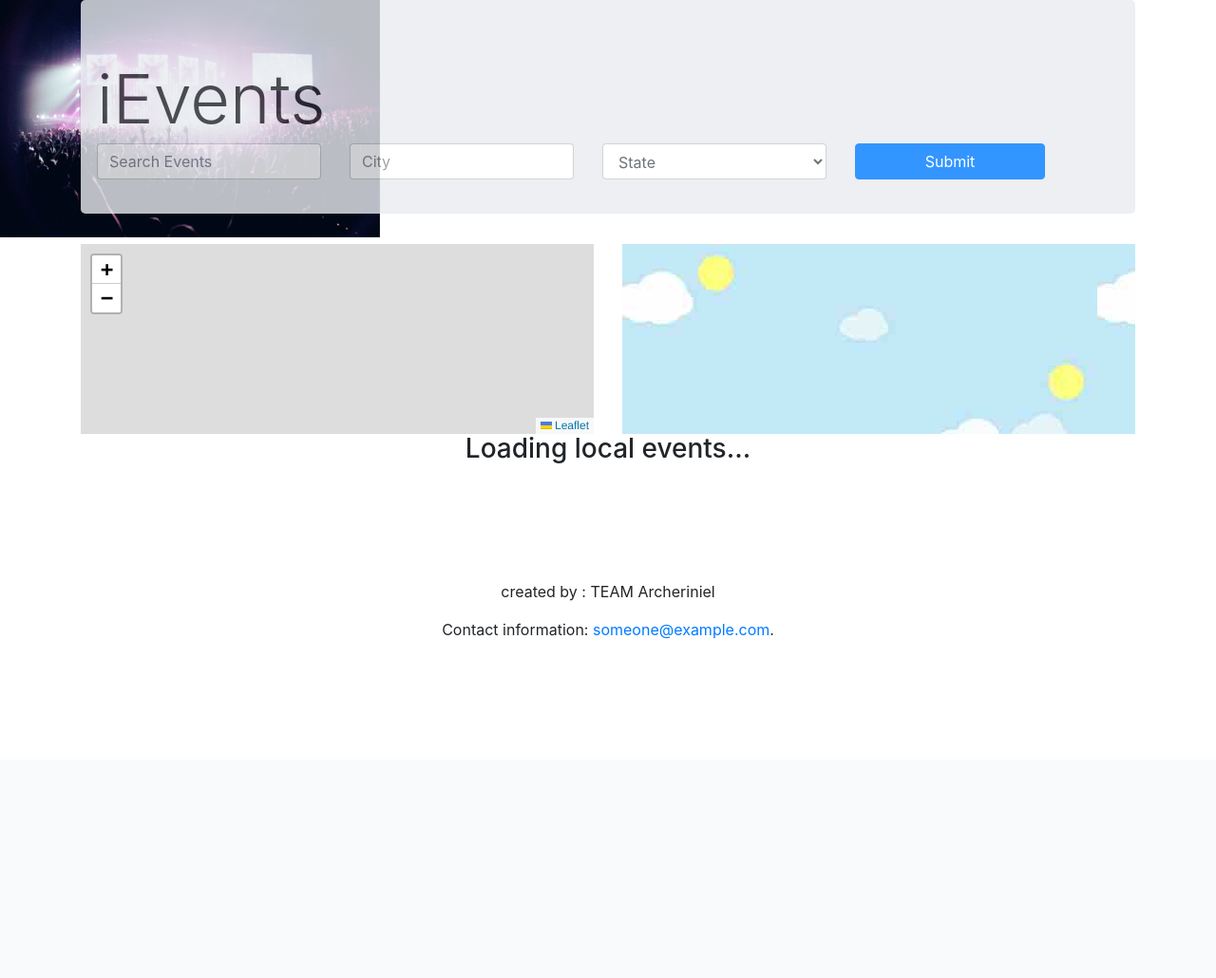
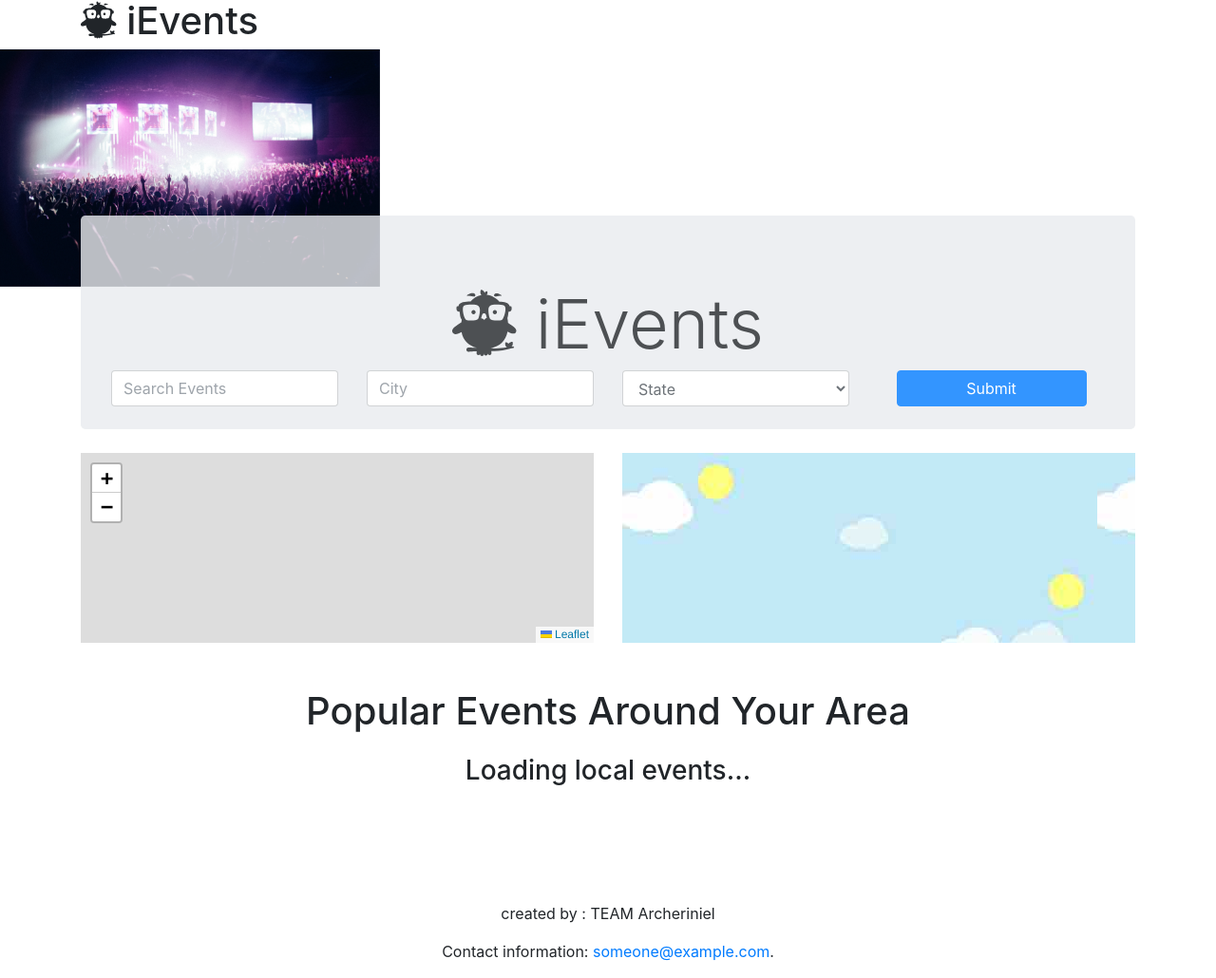
Before and after one commit to danniboi82/Group-project-1, a PHP site: page / in a window 1280 px wide. Shown: the whole page at 95% size. Before the commit the page ends 800 px from the top, so only its background shows below. Run offline with PHP 8.4, Linux system fonts and the light colour scheme; some libraries are stand-ins or nearby versions.

Commit message:
CSS changes to look decent

```diff
--- a/assets/css/style.css
+++ b/assets/css/style.css
@@ -13,14 +13,30 @@ img.resultImage {
     z-index: -1;
 }
 
+.display-3{
+    margin: 10px auto;
+}
+
+.resultTitle{
+    text-align: center;
+    margin: 50px auto 25px auto;
+}
+
+.jumbotronRow{
+    text-align:center;
+    margin: 0 auto;
+}
+
 .jumbotron {
     opacity: 0.8;
     height: 225px;
+    position: relative;
+    top: 175px;
 }
 
-/* #moveDown {
-   margin-top: 50px;
-} */
+.mainWrapper{
+    margin-top: 200px;
+}
 
 #weather {
     height : 400px;
@@ -78,3 +94,8 @@ footer{
 input.is-invalid {
     color: red;
 }
+
+#footer {
+        position: absolute;;
+        bottom:0;
+}
--- a/assets/javascript/javascript.js
+++ b/assets/javascript/javascript.js
@@ -163,6 +163,8 @@ $(document).ready(function () {
 
         if (!userCity.match(/^[a-zA-Z \-]*$/)) {
             $("#userCity").addClass("is-invalid");
+            $("#state").removeClass("is-invalid");
+            $("#userSearch").removeClass("is-invalid");
             return;
         }
         if (!userCity && !userState && !userSearch) {
--- a/index.html
+++ b/index.html
@@ -15,10 +15,19 @@
     <link rel="stylesheet" href="https://unpkg.com/leaflet@1.2.0/dist/leaflet.css" integrity="sha512-M2wvCLH6DSRazYeZRIm1JnYyh22purTM+FDB5CsyxtQJYeKq83arPe5wgbNmcFXGqiSH2XR8dT/fJISVA1r/zQ=="
         crossorigin="" />
     <link rel="stylesheet" href="assets/css/style.css" type="text/css">
+    <script defer src="https://use.fontawesome.com/releases/v5.0.6/js/all.js"></script>
 </head>
 
 <body>
 
+    <nav>
+        <div class="container">
+            <h1 id='brand'>
+                <i class="fab fa-earlybirds"></i> iEvents
+            </h1>
+
+        </div>
+    </nav>
 
     <!-- PICTURE Carousel -->
     <div id="carouselExampleIndicators" class="carousel slide" data-ride="carousel">
@@ -27,12 +36,10 @@
                 <img class="d-block w-100" src="assets/images/pexels-photo-154147.jpg" alt="First slide" height="250">
             </div>
             <div class="carousel-item">
-                <img class="d-block w-100" src="assets/images/00-miraflores-golf-course.jpg"
-                    alt="Second slide" height="250">
+                <img class="d-block w-100" src="assets/images/00-miraflores-golf-course.jpg" alt="Second slide" height="250">
             </div>
             <div class="carousel-item">
-                <img class="d-block w-100" src="assets/images/yoga.jpg" alt="Third slide"
-                    height="250">
+                <img class="d-block w-100" src="assets/images/yoga.jpg" alt="Third slide" height="250">
             </div>
         </div>
     </div>
@@ -40,11 +47,12 @@
 
     <div class="container">
         <!-- JumboTron and SEARCH section -->
-        <div class="jumbotron">
+        <div class="jumbotron jumbotronRow">
+            <h1 class="display-3">
+                <i class="fab fa-earlybirds"></i> iEvents</h1>
+            <form>
 
-            <div class="row">
-                <h1 class="display-3">iEvents</h1>
-                <form>
+
                 <div class="row">
                     <!-- <div class="form-group"> -->
                     <div class="col-sm-3">
@@ -120,9 +128,9 @@
                 </div>
             </form>
         </div>
-        </div>
 
         <!-- MAP AND WEATHER SECTION -->
+        <div class="mainWrapper">
             <div class="row" id="moveDown">
                 <div class="col-sm-6">
                     <div id="map" style="height:200px; width:100%;"></div>
@@ -132,16 +140,20 @@
                 </div>
             </div>
             <!-- Events Section  -->
+            <div class="resultTitle">
+                <h1>Popular Events Around Your Area</h1>
+            </div>
             <div class="row">
+
                 <div class="col-lg-12" id="searchResults">
                     <h3 class='text-center'>Loading local events...</h3>
                 </div>
                 <!-- noSearch Results Section -->
                 <div class="col-lg-12">
-                <div class="text-center"id="noSearchResults"></div>
+                    <div class="text-center" id="noSearchResults"></div>
                 </div>
             </div>
-
+        </div>
         <footer class="text-center">
             <p>created by : TEAM Archeriniel</p>
             <p>Contact information:
```
Also changed, not shown: README.md. Lines whose indentation alone changed are shown as unchanged.
